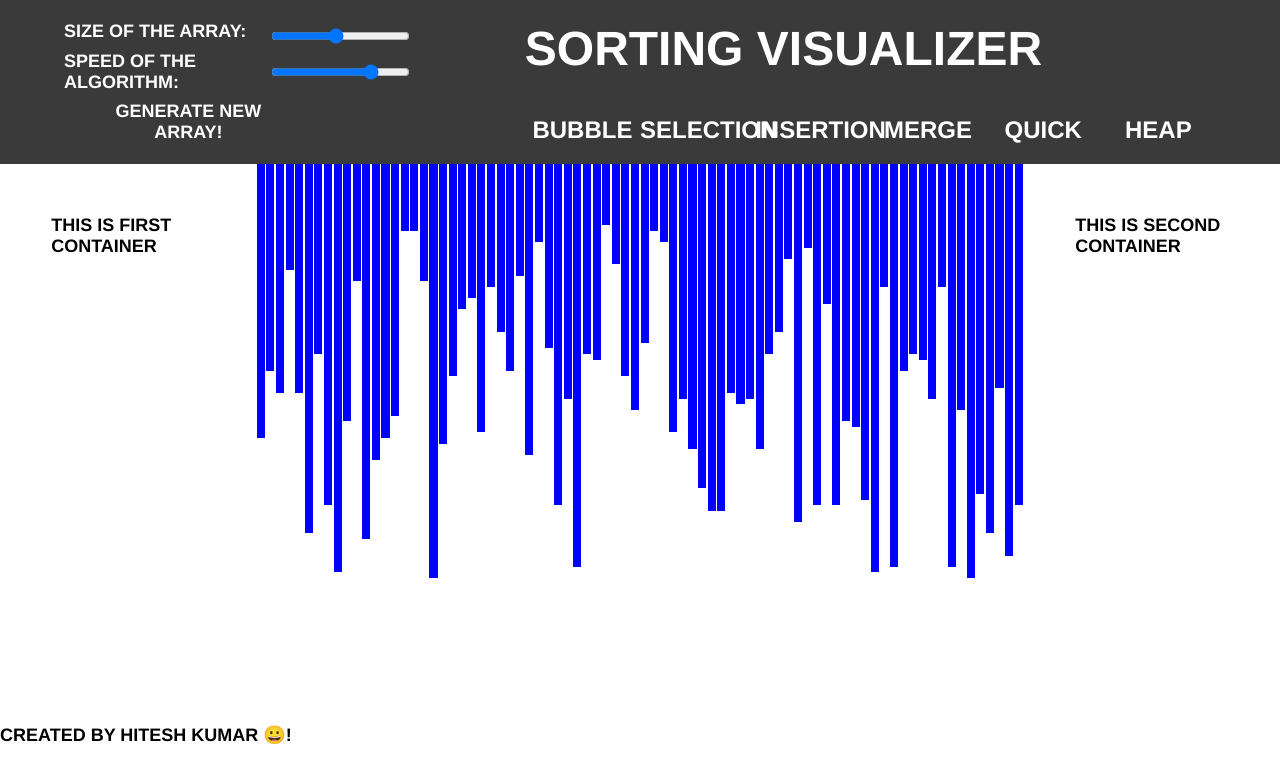
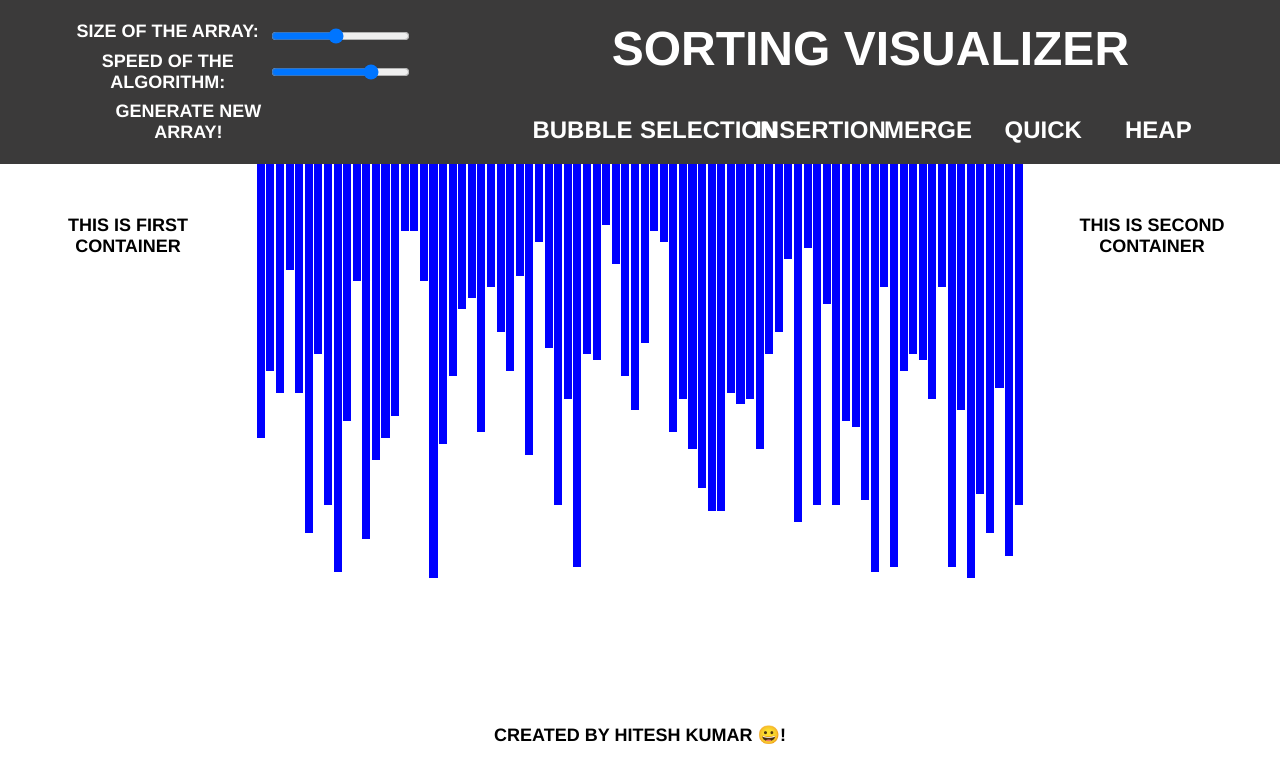
Before and after one commit to Banti140/Sorting-visualization, a PHP site: page / in a window 1280 px wide. Shown: the top 783 px of the page. Run offline with PHP 8.4, Linux system fonts and the light colour scheme; style sheets or scripts are compiled from the project's sources.

Commit message:
Update style.scss

```diff
--- a/style.scss
+++ b/style.scss
@@ -133,6 +133,11 @@ section
     }
 }
 
+p{
+  text-align: center;
+  font: bold;
+}
+
 .hide
 {
     display: none;
```
